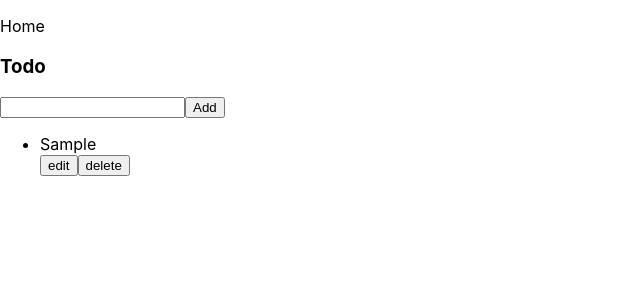
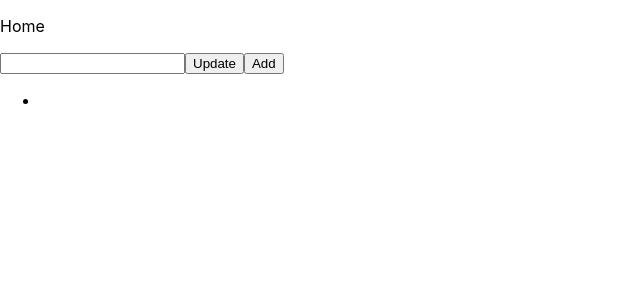
Before and after one commit to iamsunny619/react-projects, a React (Create React App) app: page / in a window 1280 px wide. Both pictures are taken after typing "Sample" into the empty fields and a click on the button "Add". Shown: the top 300 px of the page, without its empty margins (0-640 px from the left). Built offline with nearby package versions, Linux system fonts and the light colour scheme.

Commit message:
not completed yet has some bugs

```diff
--- a/src/App.js
+++ b/src/App.js
@@ -1,5 +1,5 @@
 import React from "react";
-import Todo from "./Component/Todo";
+import Todo from "./component/todo/Todo";
 const App = () => {
   return (
     <div>
--- a/src/Component/Todo.js
+++ /dev/null
@@ -1,146 +0,0 @@
-import React, { useEffect, useState } from "react";
-import "./Todo.css";
-const Todo = () => {
-  //declarig state variable for todo list
-  //const [todo, setTodo] = useState();
-  const [todo, setTodo] = useState();
-  const [todos, setTodos] = useState(() => {
-    const data = localStorage.getItem("todoLists");
-    if (data) {
-      return JSON.parse(data);
-    } else {
-      return [];
-    }
-  });
-  const [isEdit, setIsEdit] = useState();
-  const [toggle, setToggle] = useState(false);
-
-  //function to add todos
-  const setTodosHandler = () => {
-    // if (toggle) {
-    //   setTodos(
-    //     todos.map((curr) => {
-    //       if (curr.id === isEdit) {
-    //         return { ...curr, name: todo };
-    //       }
-    //       return curr;
-    //     })
-    //   );
-    // } else {
-    const data = {
-      id: new Date().getTime().toString(),
-      name: todo,
-    };
-    setTodos([...todos, data]);
-    setTodo("");
-    //}
-  };
-
-  //to delete a todo
-  const deleteTodoHandle = (delId) => {
-    const newTodos = todos.filter((current, index) => {
-      // return current.id !== delId;
-      if (current.id !== delId) {
-        return true;
-      } else {
-        return false;
-      }
-    });
-    setTodos(newTodos);
-  };
-
-  //to edit a todo
-  const editHandle = (index) => {
-    const updatedData = todos.find((current) => {
-      return current.id === index;
-    });
-    setTodo(updatedData.name);
-    setIsEdit(index);
-    setToggle(true);
-  };
-
-  // to update the following edit
-  const updateTodo = () => {
-    setTodos(
-      todos.map((curr) => {
-        if (curr.id === isEdit) {
-          return { ...curr, name: todo };
-        }
-        return curr;
-      })
-    );
-
-    //below method , dont use ever, as i have made a mistake
-    // where i was retruing inside of it
-    // setTodos(() => {
-    //   todos.map((current) => {
-    //     if (current.id === isEdit) {
-    //       console.log(" if running");
-    //       return { ...current, name: todo };
-    //     } else {
-    //       console.log("else running");
-    //       return current;
-    //     }
-    //   });
-    //});
-    console.log("after update", todos);
-    setTodo("");
-    setToggle(false);
-  };
-
-  useEffect(() => {
-    localStorage.setItem("todoLists", JSON.stringify(todos));
-  }, [todos]);
-
-  //rendring the todo list
-  return (
-    <div className="todoMain">
-      <div className="heading">
-        <h3 className="heading_titleH3">
-          <p className="heading_titleH3-style">Todo</p>
-        </h3>
-      </div>
-      <div className="todoContainer">
-        <div className="todoContainer_input">
-          <input
-            className="todoContainer_input-input"
-            type="text"
-            value={todo}
-            onChange={(event) => setTodo(event.target.value)}
-          />
-          <span>
-            {toggle ? (
-              <button onClick={updateTodo}>update</button>
-            ) : (
-              <button
-                className="todoContainer_input-button"
-                onClick={setTodosHandler}
-              >
-                Add
-              </button>
-            )}
-          </span>
-        </div>
-        <div className="todoContainer_list">
-          <ul className="todoContainer_list-ul">
-            {todos.map((currentData) => {
-              return (
-                <span key={currentData.id}>
-                  <li>{currentData.name}</li>
-                  <button onClick={() => editHandle(currentData.id)}>
-                    edit
-                  </button>
-                  <button onClick={() => deleteTodoHandle(currentData.id)}>
-                    delete
-                  </button>
-                </span>
-              );
-            })}
-          </ul>
-        </div>
-      </div>
-    </div>
-  );
-};
-
-export default Todo;
--- /dev/null
+++ b/src/component/todo/Todo.js
@@ -0,0 +1,23 @@
+import React, { useState } from "react";
+import TodoInput from "./todoInput/TodoInput";
+import TodoDisplay from "./todosDiplay/TodoDisplay";
+
+const Todo = () => {
+  const [todos, setTodos] = useState([]);
+  const [isUpdating, setIsUpdating] = useState(false);
+  const [updatingId, setUpdatingId] = useState();
+
+  // to update single todo
+  const onTodoEntered = (todosFromInput) => {
+    setTodos([...todos, todosFromInput]);
+  };
+
+  return (
+    <div>
+      <TodoInput onTodoEntered={onTodoEntered} />
+      <TodoDisplay todos={todos} />
+    </div>
+  );
+};
+
+export default Todo;
--- /dev/null
+++ b/src/component/todo/todoInput/TodoInput.js
@@ -0,0 +1,38 @@
+import React, { useState } from "react";
+
+const TodoInput = ({ onTodoEntered }) => {
+  const [todo, setTodo] = useState();
+  const [todos, setTodos] = useState([]);
+
+  const inputTodo = (e) => {
+    setTodo(e.target.value);
+  };
+
+  //here im hving doubt
+  const dataToPass = () => {
+    const data = {
+      id: new Date().getTime().toString(),
+      name: todo,
+    };
+    console.log("data", data);
+    console.log("todos", todos);
+    setTodos((prev) => {
+      return [...prev, data];
+    });
+    console.log("sending todo", todos);
+    setTodo("");
+    onTodoEntered(todos);
+  };
+
+  return (
+    <div>
+      <span>
+        <input type="text" onChange={inputTodo} value={todo} />
+        <button>Update</button>
+        <button onClick={dataToPass}>Add</button>
+      </span>
+    </div>
+  );
+};
+
+export default TodoInput;
--- /dev/null
+++ b/src/component/todo/todosDiplay/TodoDisplay.js
@@ -0,0 +1,21 @@
+import React from "react";
+
+const TodoDisplay = ({ todos }) => {
+  return (
+    <div>
+      <div>
+        <ul>
+          {todos.map((current) => {
+            return (
+              <li key={current.id}>
+                <p>{current.text}</p>
+              </li>
+            );
+          })}
+        </ul>
+      </div>
+    </div>
+  );
+};
+
+export default TodoDisplay;
```
Also changed, not shown: 2 other files (tests, documents, lock files or other folders).
